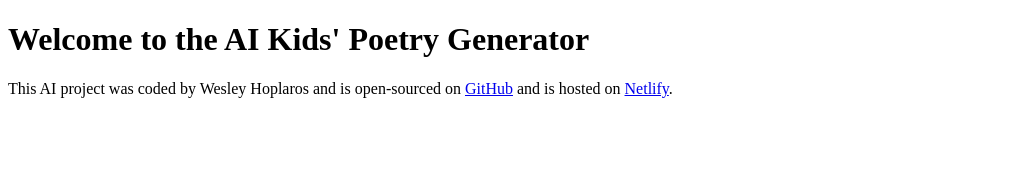
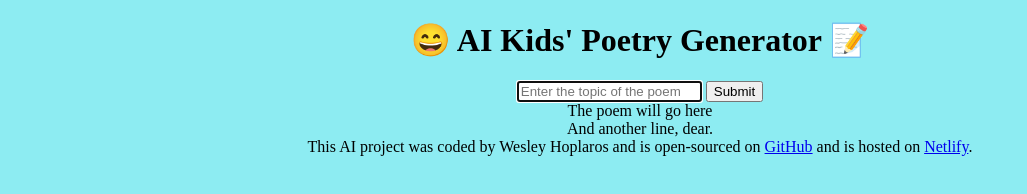
Before and after one commit to whoplaros/kids-poetry-generator, a plain HTML site: page index.html in a window 1280 px wide. Shown: the whole page, without its empty margins (0-1027 px from the left). Drawn offline with Linux system fonts and the light colour scheme.

Commit message:
adding html structure

```diff
--- a/index.html
+++ b/index.html
@@ -7,7 +7,27 @@
 		<link rel="stylesheet" href="src/style.css" />
 	</head>
 	<body>
-		<h1>Welcome to the AI Kids' Poetry Generator</h1>
+		<header>
+			<h1>😄 AI Kids' Poetry Generator 📝</h1>
+		</header>
+
+		<main>
+			<form>
+				<input
+					type="text"
+					placeholder="Enter the topic of the poem"
+					autofocus
+					required
+					autocomplete="off"
+				/>
+				<input type="submit" />
+			</form>
+			<div>
+				The poem will go here
+				<br />
+				And another line, dear.
+			</div>
+		</main>
 
 		<footer>
 			This AI project was coded by Wesley Hoplaros and is open-sourced on
--- a/src/style.css
+++ b/src/style.css
@@ -0,0 +1,8 @@
+body {
+	background-color: rgba(28, 218, 231, 0.5);
+	text-align: center;
+}
+
+h1 {
+	text-align: center;
+}
```
